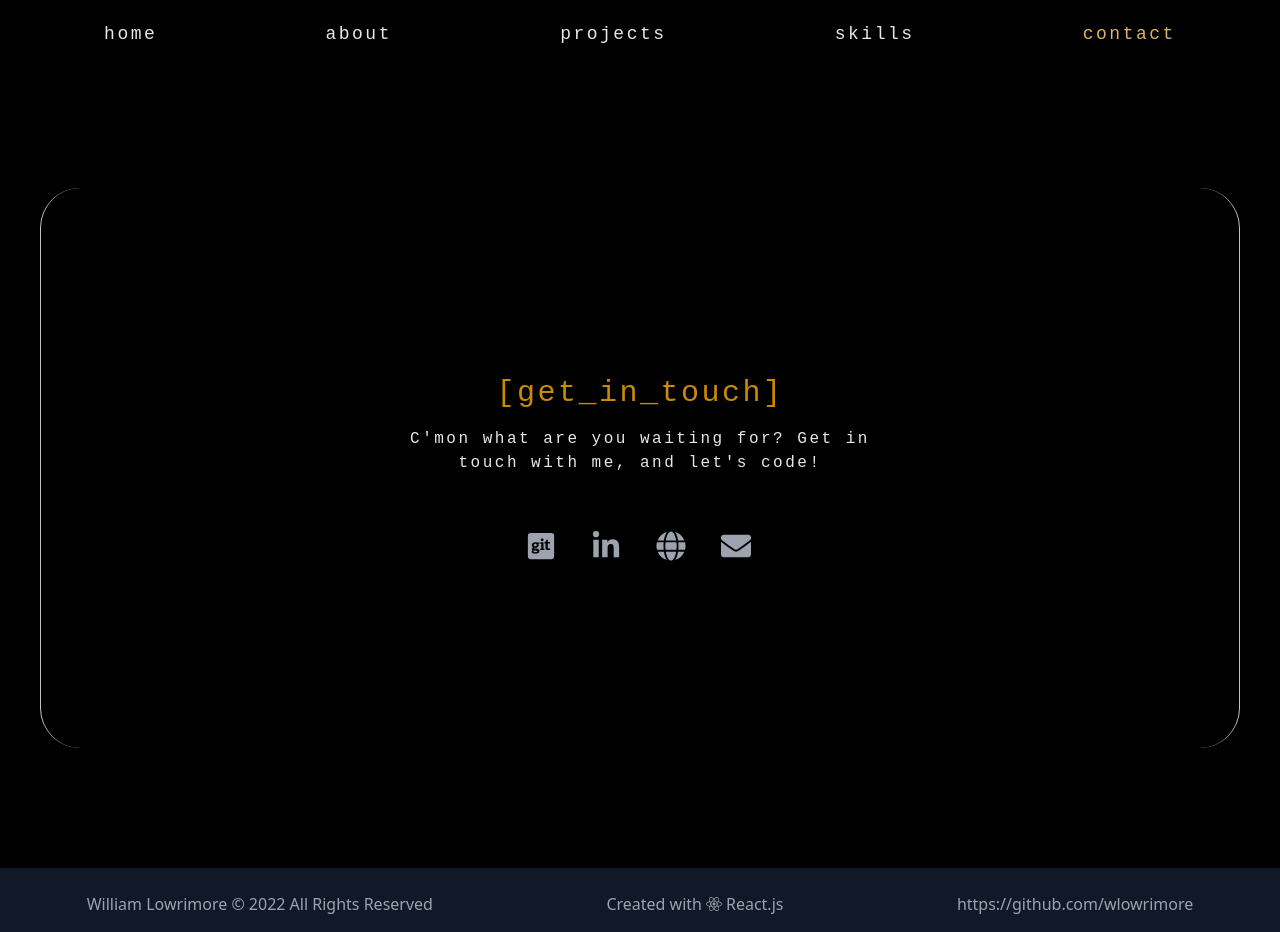
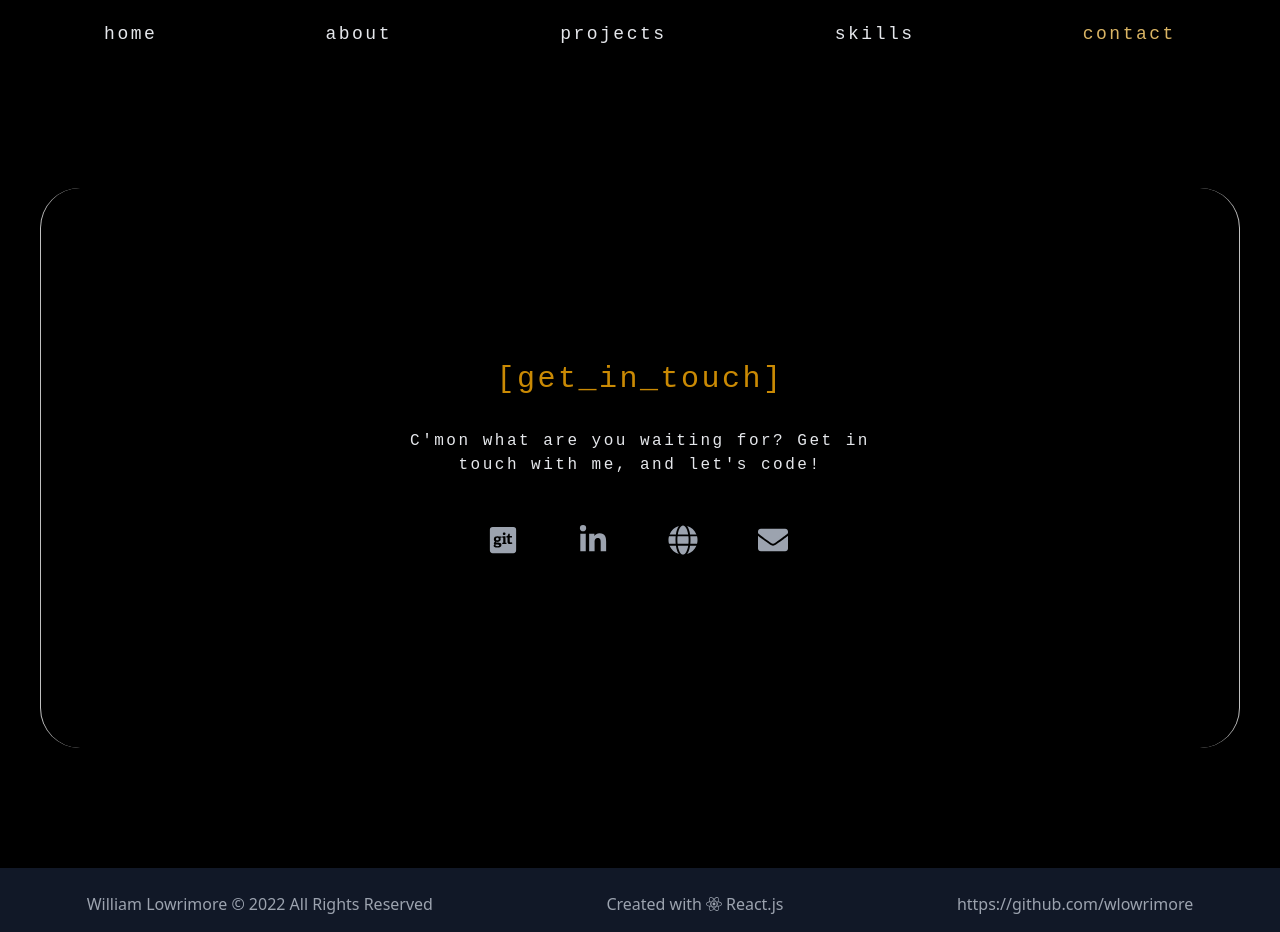
Before and after one commit to wlowrimore/pf22-23, a React (Create React App) app: page /contact in a window 1280 px wide. Built offline with nearby package versions, Linux system fonts and the light colour scheme.

Commit message:
adds grid display on contact links with useState for hover:text

```diff
--- a/src/pages/Contact.js
+++ b/src/pages/Contact.js
@@ -15,17 +15,58 @@ const Contact = () => {
     setIsHovering(false);
   };
 
-  return(
-    <div className='w-1/2'>
-      <h1 className='willow-font text-3xl text-yellow-600 text-center pb-4'>[get_in_touch]</h1>
-      <p className='willow-font text-gray-200 text-center pb-8'>C'mon what are you waiting for? Get in touch with me, and let's code!</p>
-      <div className='flex justify-around w-1/2 mx-32 pt-6'>
-        <a href='https://github.com/wlowrimore' target='_blank' className='text-gray-400 hover:text-purple-300 hover:cursor-pointer text-3xl' onMouseOver={handleMouseOver} onMouseOut={handleMouseOut}><FaGitSquare />{isHovering && <span className='text-sm'>github</span>}</a>
-        <a href='https://linkedin.com/in/william-lowrimore-21778310' target='_blank' className='text-gray-400 hover:text-purple-300 hover:cursor-pointer text-3xl'><FaLinkedinIn /></a>
-        <a href='https://williamlowrimore.com' target='_blank' className='text-gray-400 hover:text-purple-300 hover:cursor-pointer text-3xl'><FaGlobe /></a>
-        <a href='mailto:wlowrimore@gmail.com' target='_blank' className='text-gray-400 hover:text-purple-300 hover:cursor-pointer text-3xl'><FaEnvelope /></a>
+  return (
+    <>
+      <div className='w-1/2 h-100 pb-12'>
+        <div className='text-center'>
+          <h1 className='willow-font text-3xl text-yellow-600 pb-8'>[get_in_touch]</h1>
+          <p className='willow-font text-gray-200'>C'mon what are you waiting for? Get in touch with me, and let's code!</p>
+        </div>
       </div>
-    </div>
+
+      <div className='grid grid-cols-12 h-[50px] w-100 ml-14'>
+        <div className='grid col-span-3'>
+          <a href='https://github.com/wlowrimore'
+            target='_blank'
+            className='text-gray-400 hover:text-purple-300 hover:cursor-pointer text-3xl'
+            onMouseOver={handleMouseOver}
+            onMouseOut={handleMouseOut}>
+            <FaGitSquare />
+            {isHovering && <p className='text-xs pt-3'>github</p>}
+          </a>
+        </div>
+        <div className='grid col-span-3'>
+          <a href='https://linkedin.com/in/william-lowrimore-21778310'
+            target='_blank'
+            className='text-gray-400 hover:text-purple-300 hover:cursor-pointer text-3xl'
+            onMouseOver={handleMouseOver}
+            onMouseOut={handleMouseOut}>
+            <FaLinkedinIn />
+            {isHovering && <p className='text-xs pt-3'>linkedin</p>}
+          </a>
+        </div>
+        <div className='grid col-span-3'>
+          <a href='https://williamlowrimore.com'
+            target='_blank'
+            className='text-gray-400 hover:text-purple-300 hover:cursor-pointer text-3xl'
+            onMouseOver={handleMouseOver}
+            onMouseOut={handleMouseOut}>
+            <FaGlobe />
+            {isHovering && <p className='text-xs pt-3'>my site</p>}
+          </a>
+        </div>
+        <div className='grid col-span-1'>
+          <a href='mailto:wlowrimore@gmail.com'
+            target='_blank'
+            className='text-gray-400 hover:text-purple-300 hover:cursor-pointer text-3xl'
+            onMouseOver={handleMouseOver}
+            onMouseOut={handleMouseOut}>
+            <FaEnvelope />
+            {isHovering && <p className='text-xs pt-3'>email</p>}
+          </a>
+        </div>
+      </div>
+    </>
   );
 };
 
```
